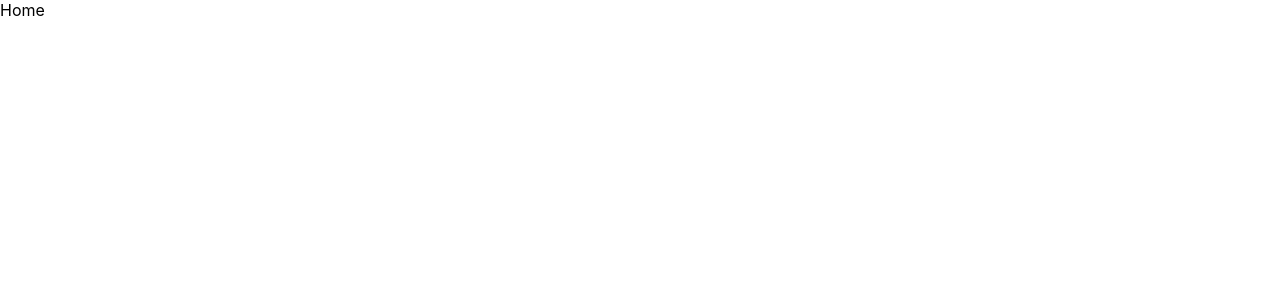
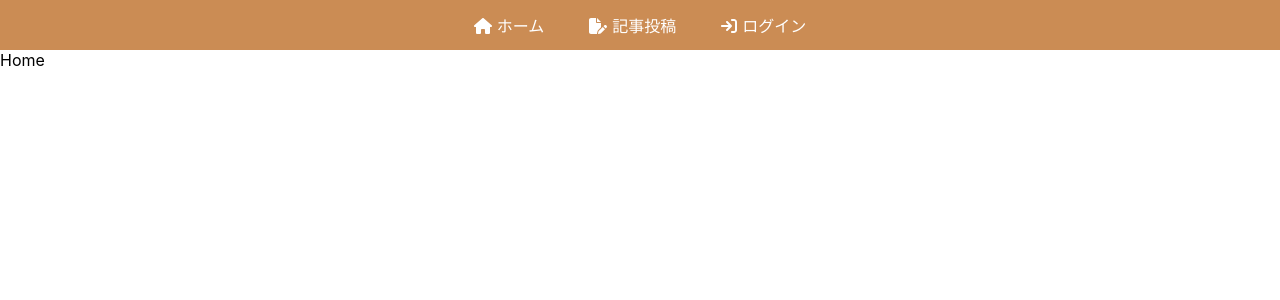
Before and after one commit to takyafumin/-udemy-react-3project-firebase-blog, a React (Create React App) app: page / in a window 1280 px wide. Shown: the top 300 px of the page. Built offline with nearby package versions, Linux system fonts and the light colour scheme; the HTML template or start-up script is replaced by a standard one.

Commit message:
ナビゲーションバー追加

```diff
--- a/package.json
+++ b/package.json
@@ -3,6 +3,10 @@
   "version": "0.1.0",
   "private": true,
   "dependencies": {
+    "@fortawesome/fontawesome-svg-core": "^6.4.0",
+    "@fortawesome/free-regular-svg-icons": "^6.4.0",
+    "@fortawesome/free-solid-svg-icons": "^6.4.0",
+    "@fortawesome/react-fontawesome": "^0.2.0",
     "@testing-library/jest-dom": "^5.16.5",
     "@testing-library/react": "^13.4.0",
     "@testing-library/user-event": "^13.5.0",
--- a/src/App.js
+++ b/src/App.js
@@ -4,11 +4,13 @@
 import CreatePost from './components/CreatePost';
 import Login from './components/Login';
 import Logout from './components/Logout';
+import NavBar from './components/NavBar';
 
 
 function App() {
   return (
     <Router>
+      <NavBar />
       <Routes>
         <Route path="/" element={<Home />}></Route>
         <Route path="/createpost" element={<CreatePost />}></Route>
--- /dev/null
+++ b/src/components/NavBar.css
@@ -0,0 +1,22 @@
+nav {
+  display: flex;
+  justify-content: center;
+  align-items: center;
+  height: 50px;
+  background-color: #cb8c54;
+  gap: 45px;
+}
+
+nav a {
+  text-decoration: none;
+  color: white;
+  transition: all 0.3s ease-in-out;
+}
+
+nav a:hover {
+  color: cadetblue;
+}
+
+nav a svg {
+  margin-right: 5px;
+}
--- /dev/null
+++ b/src/components/NavBar.js
@@ -0,0 +1,27 @@
+import React from 'react'
+import { Link } from 'react-router-dom'
+import './NavBar.css'
+import { FontAwesomeIcon } from '@fortawesome/react-fontawesome'
+import { faHouse, faFilePen, faArrowRightToBracket } from '@fortawesome/free-solid-svg-icons'
+
+
+const NavBar = () => {
+    return (
+        <nav>
+            <Link to="/">
+                <FontAwesomeIcon icon={faHouse} />
+                ホーム
+            </Link>
+            <Link to="/createpost">
+                <FontAwesomeIcon icon={faFilePen} />
+                記事投稿
+            </Link>
+            <Link to="/login">
+                <FontAwesomeIcon icon={faArrowRightToBracket} />
+                ログイン
+            </Link>
+        </nav>
+    )
+}
+
+export default NavBar
```
Also changed, not shown: 1 other file (tests, documents, lock files or other folders).
